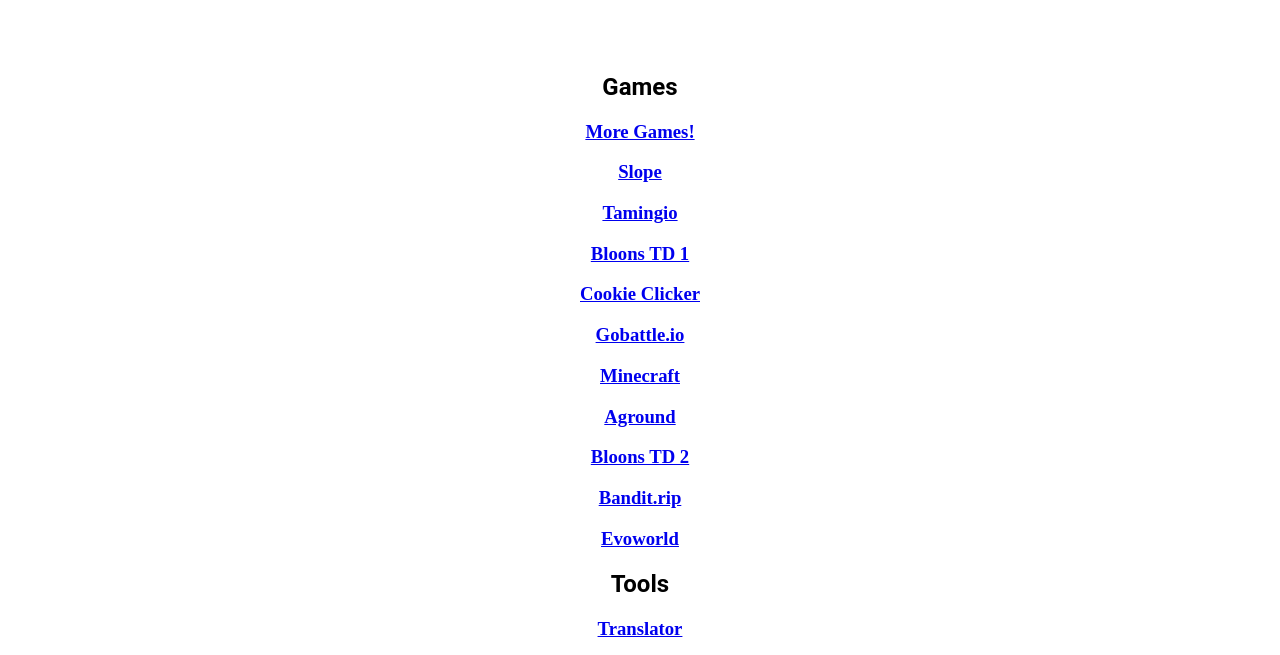
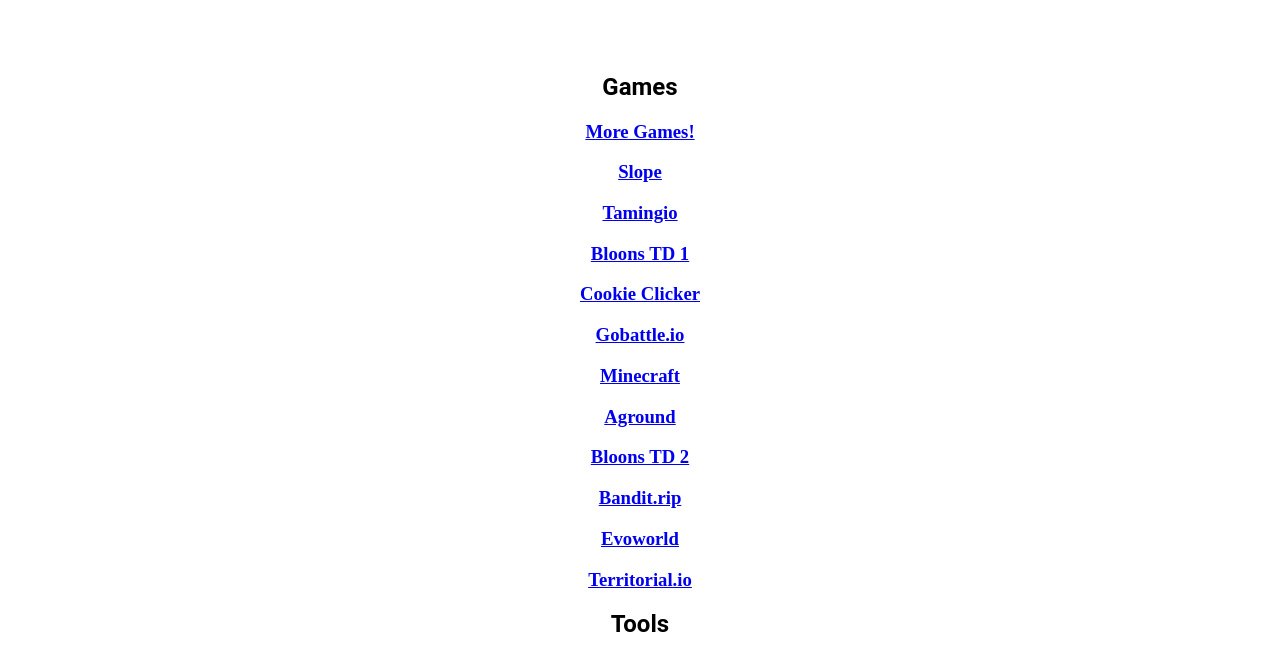
Before and after one commit to c0nstantly/c0nstantly.github.io, a plain HTML site: page index.html in a window 1280 px wide. Shown: the part 140-795 px from the top of the page. Drawn offline with Linux system fonts and the light colour scheme.

Commit message:
Update index.html

```diff
--- a/index.html
+++ b/index.html
@@ -51,6 +51,7 @@
     <center><h3> <a href="games/bloonstd2/" target="_blank">Bloons TD 2</a> </h3></center>
     <center><h3> <a href="games/bandit.rip/" target="_blank">Bandit.rip</a> </h3></center>
     <center><h3> <a href="games/evoworld/" target="_blank">Evoworld</a> </h3></center>
+     <center><h3> <a href="games/territorial-io/" target="_blank">Territorial.io</a> </h3></center>
     <h2> Tools </h2>
    <center> <h3> <a href="https://vercel-phi-neon.vercel.app/" target="_blank">Translator</a></h3></center>
     <center> <h3> <a href="https://blue-delightful-turkey.cyclic.app/" target="_blank">Proxy 1</a></h3> </center>
```
